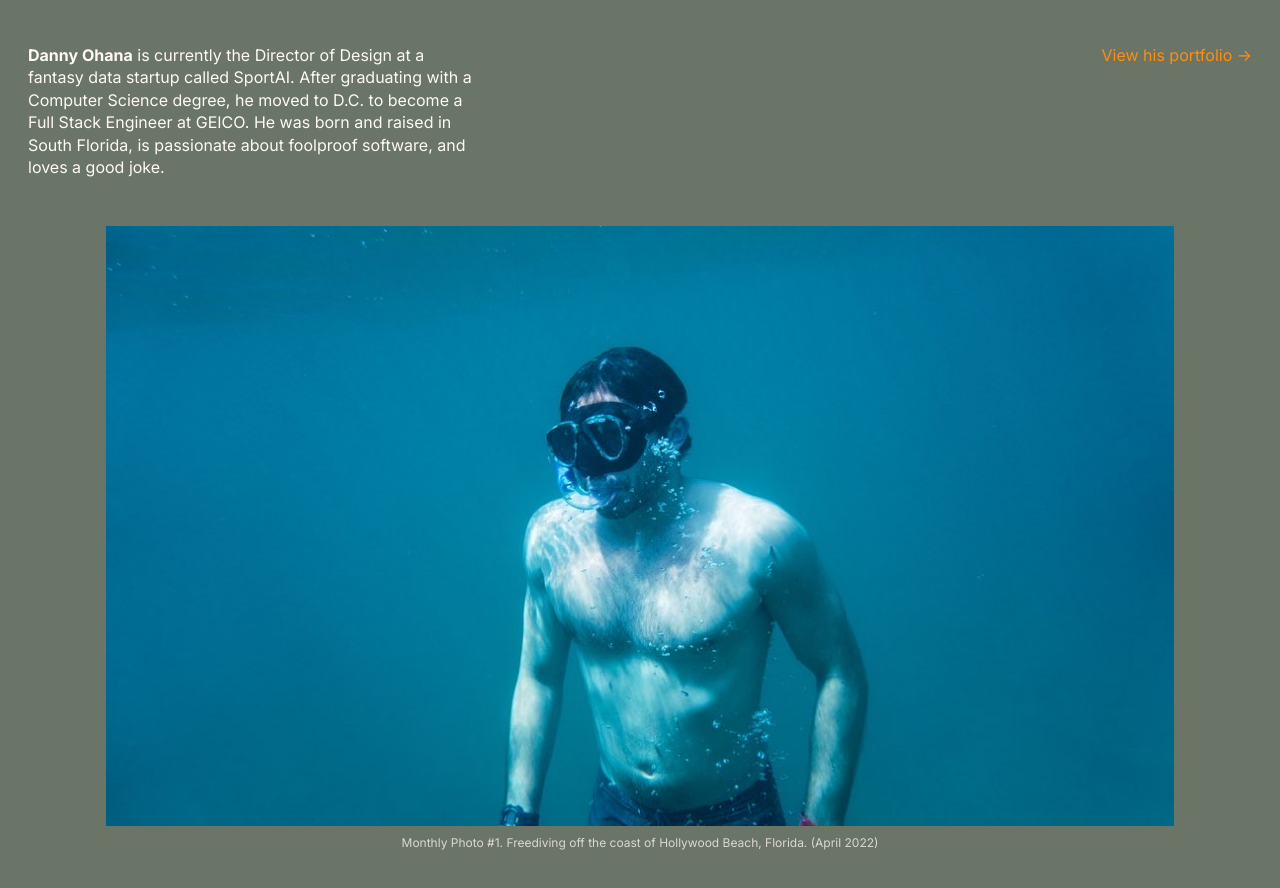
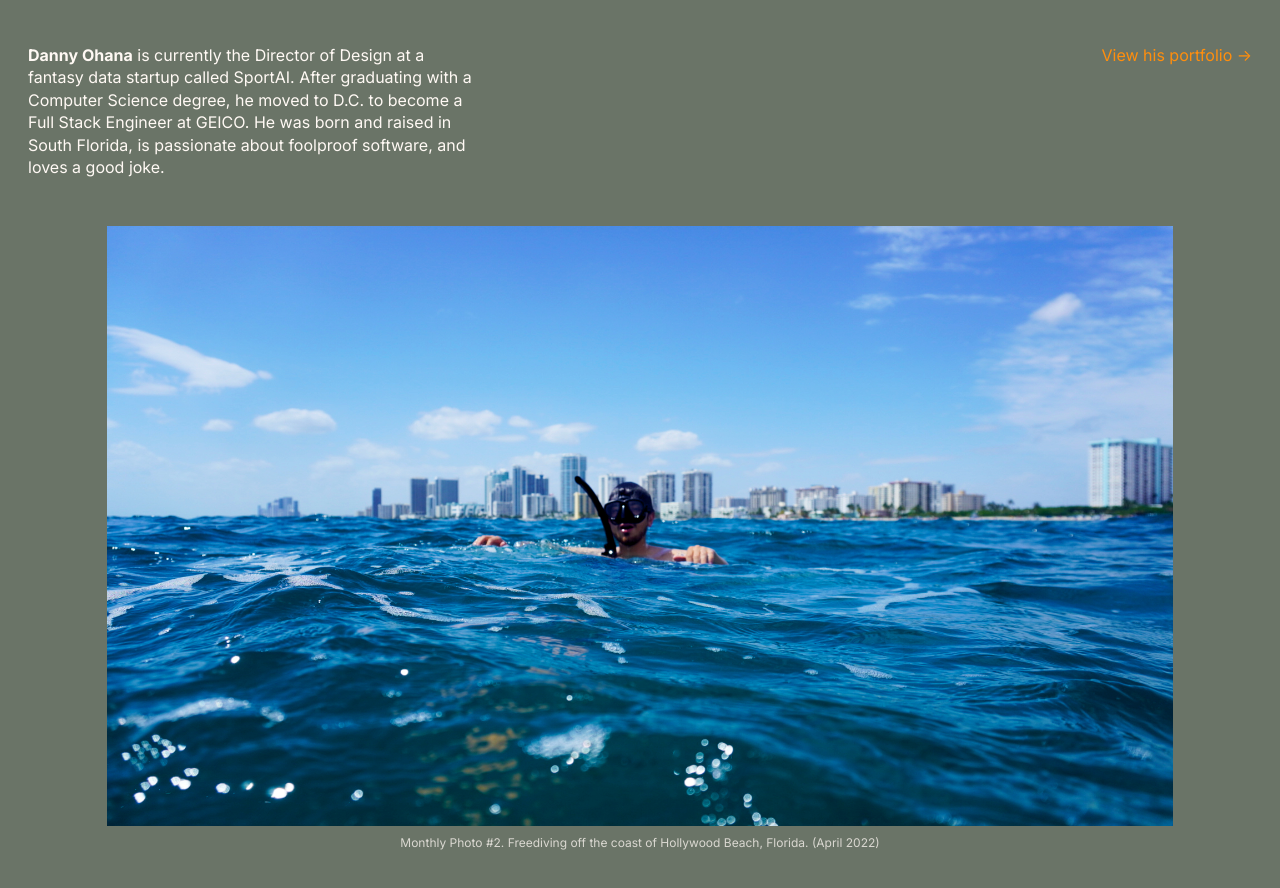
Before and after one commit to ohana23/corner-of-the-internet, a Next.js app: page / in a window 1280 px wide. Shown: the top 888 px of the page. Built offline with nearby package versions, Linux system fonts and the light colour scheme.

Commit message:
new monthly photo

```diff
--- a/pages/index.js
+++ b/pages/index.js
@@ -1,6 +1,6 @@
 import Image from "next/image";
 import styles from "../styles.module.css";
-import monthlyPhoto from "../public/monthly-photo-1.JPG";
+import monthlyPhoto from "../public/monthly-photo-2.jpg";
 
 function HomePage() {
   return (
@@ -35,7 +35,7 @@ function HomePage() {
           quality={100}
         />
         <figcaption className={styles.figureText}>
-          Monthly Photo #1. Freediving off the coast of Hollywood Beach,
+          Monthly Photo #2. Freediving off the coast of Hollywood Beach,
           Florida. (April 2022)
         </figcaption>
       </figure>
```
Also changed, not shown: public/monthly-photo-2.jpg (added).
